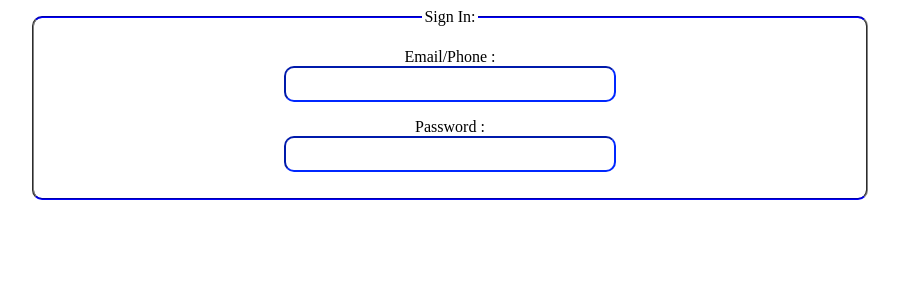
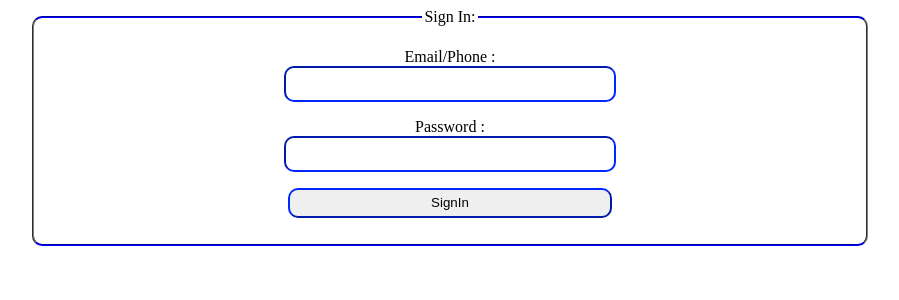
Before and after one commit to hisaransh/Nexdere, a PHP site: page /signin.php in a window 1280 px wide. Shown: the top 300 px of the page, without its empty margins (190-1089 px from the left). Run offline with PHP 8.4, Linux system fonts and the light colour scheme.

Commit message:
submit button to signIn

```diff
--- a/signin.php
+++ b/signin.php
@@ -23,6 +23,9 @@
 				<label for="password">Password :</label><br>
 				<input type="password" name="password" class=" _40 input" required>
 			</p>
+			<p align="center">
+				<input type="submit" name="submit" value="SignIn" class=" _40 input" required>
+			</p>
 		</fieldset>
 	</form>
 </body>
```
